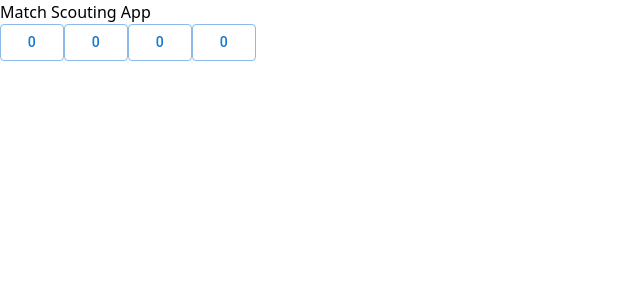
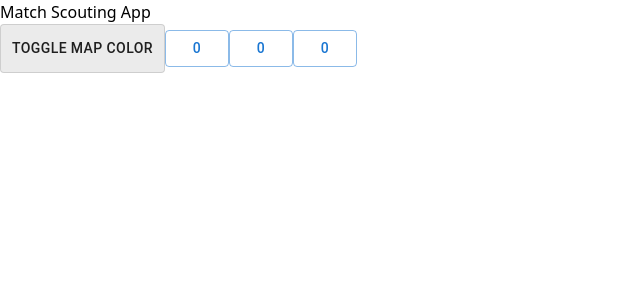
Before and after one commit to 4201VitruvianBots/scouting-app-2024, a React (Vite) app in the folder client/: page /match in a window 1280 px wide. Shown: the top 300 px of the page, without its empty margins (0-640 px from the left). Built offline with nearby package versions, Linux system fonts and the light colour scheme.

Commit message:
prepped the map image

```diff
--- a/client/src/components/FieldButton.tsx
+++ b/client/src/components/FieldButton.tsx
@@ -1,13 +1,13 @@
 import { useState } from 'react';
-import { Button } from '@mui/material';
-// import fieldRed from '../images/fieldRed.png';
-// import fieldBlue from '../images/fieldBlue.png';
+import { Button, ToggleButton } from '@mui/material';
+import fieldRed from '../images/fieldRed.png';
+import fieldBlue from '../images/fieldBlue.png';
 
 function FieldButton() {
     const [count, setCount] = useState({ near: 0, mid: 0, far: 0, amp: 0, trap: 0, high: 0,});
     type countKeys = 'near' | 'mid' | 'far' | 'amp' | 'trap' | 'high';
-    // const [alliance, setAlliance] = useState(false); //false=blue, true=red
-    // const image = alliance ? fieldBlue : fieldRed;
+    const [alliance, setAlliance] = useState(false); //false=blue, true=red
+    const image = alliance ? fieldBlue : fieldRed;
 
     const handleCount = (key: countKeys) => {
         setCount(prevCount => ({
@@ -15,22 +15,21 @@ function FieldButton() {
             [key]: prevCount[key] + 1,
         }));
     };
-    // const handleImage = () => {
-    //     setAlliance(!alliance);
-    // };
+    const handleImage = () => {
+        setAlliance(!alliance);
+    };
 
     return (
         <div>
-            {/* <ToggleButton
+            <ToggleButton
                 value='check'
                 selected={image === fieldRed}
                 onChange={handleImage}
                 className='font-serif'>Toggle Map Color
-            </ToggleButton> */}
+            </ToggleButton>
             <Button variant='outlined' onClick={() => handleCount('near')}>{count.near}</Button>
             <Button variant='outlined' onClick={() => handleCount('mid')}>{count.mid}</Button>
             <Button variant='outlined' onClick={() => handleCount('far')}>{count.far}</Button>
-            <Button variant='outlined' onClick={() => handleCount('amp')}>{count.amp}</Button>
         </div>
     );
 }
```
